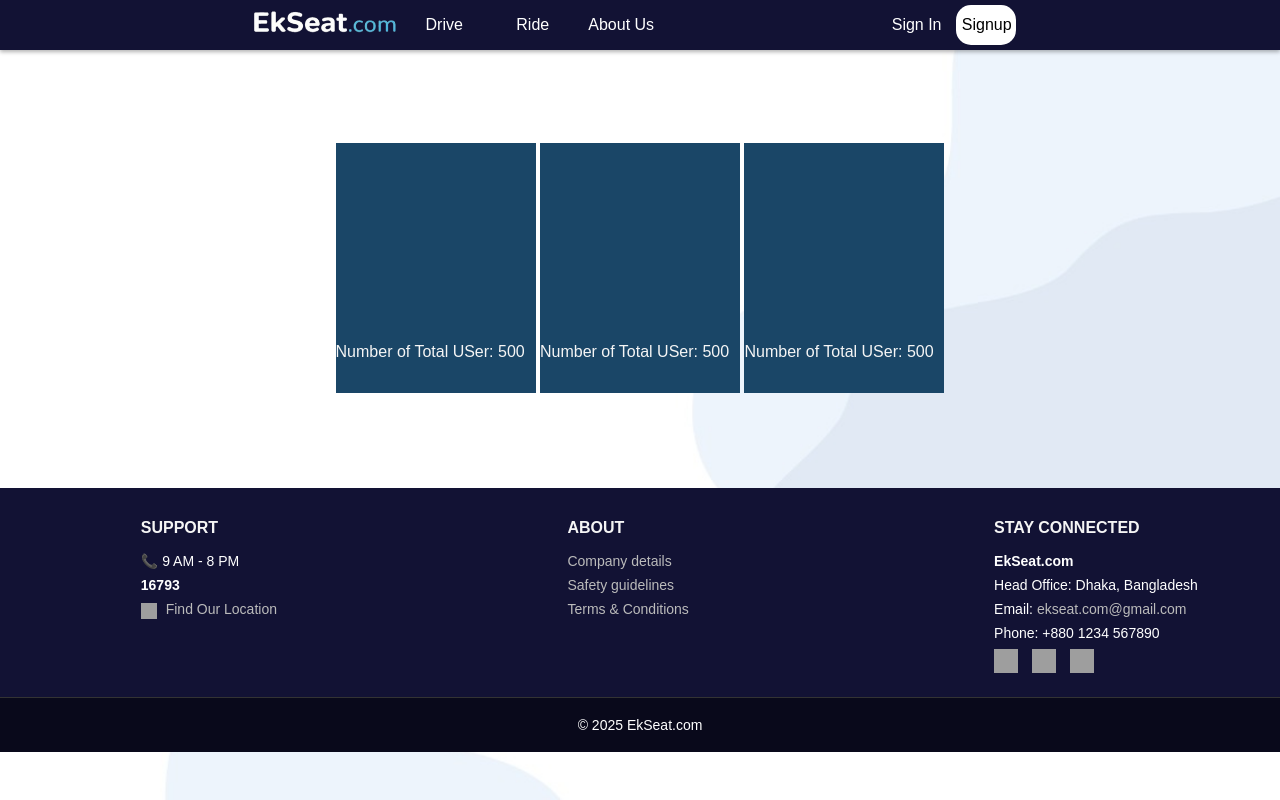
After one commit to sazzadkhan20/EkSeat.com---PHP-Project, a PHP site: page /adminDashboard.php in a window 1280 px wide. The commit adds this page. Run offline with PHP 8.4, Linux system fonts and the light colour scheme; grey boxes are pictures that could not be loaded.

Commit message:
added admin dahsboard header, footer and many important things

```diff
--- a/View/aboutUs.php
+++ b/View/aboutUs.php
@@ -33,7 +33,7 @@
         </section>
     </main>
 
-    <footer style="background-color: #34495e; color: #fff; padding: 20px; text-align: center; font-size: 14px;">
+    <footer>
         <?php include 'footer.html'; ?>
     </footer>
 </body>
--- /dev/null
+++ b/View/adminDashboard.php
@@ -0,0 +1,38 @@
+<!DOCTYPE html>
+<html lang="en">
+
+<head>
+  <meta charset="UTF-8">
+  <meta name="viewport" content="width=device-width, initial-scale=1.0">
+  <link rel="stylesheet" href="style.css" />
+  <title>Admin Dashboard</title>
+</head>
+
+<body>
+  <head>
+    <?php include_once 'admin_NavigationBar.html'; ?>
+  </head>
+
+  <main>
+    <div id="small_Board" >
+      Number of Total USer: 500
+    </div>
+
+    <div id="small_Board">
+      Number of Total USer: 500
+    </div>
+
+    <div  id="small_Board">
+      Number of Total USer: 500
+    </div>
+
+
+
+  </main>
+
+  <footer>
+    <?php include 'admin_Footer.html'; ?>
+  </footer>
+</body>
+
+</html>
--- /dev/null
+++ b/View/admin_Footer.html
@@ -0,0 +1,78 @@
+<!DOCTYPE html>
+<html lang="en">
+  <head>
+    <meta charset="UTF-8" />
+    <meta name="viewport" content="width=device-width, initial-scale=1.0" />
+    <title>EkSeat Footer</title>
+    <link rel="stylesheet" href="style.css" />
+  </head>
+  <body>
+    <footer style="background-color: rgb(18, 18, 52);">
+      <table class="footer-table" style="background-color: rgb(18, 18, 52);">
+        <tr>
+          <!-- Support -->
+          <td>
+            <h3>SUPPORT</h3>
+            <p>📞 9 AM - 8 PM</p>
+            <p><strong>16793</strong></p>
+            <p>
+              <a href="#">
+                <img
+                  src="https://cdn-icons-png.flaticon.com/512/684/684908.png"
+                  alt="Location"
+                  class="icon-small"
+                />
+                Find Our Location
+              </a>
+            </p>
+          </td>
+
+          <!-- About Us -->
+          <td>
+            <h3>ABOUT</h3>
+            <ul>
+              <li><a href="#">Company details</a></li>
+              <li><a href="safetyGuideline.php">Safety guidelines</a></li>
+              <li><a href="terms&condition.php">Terms & Conditions</a></li>
+            </ul>
+          </td>
+
+          <!-- Stay Connected -->
+          <td>
+            <h3>STAY CONNECTED</h3>
+            <p><strong>EkSeat.com</strong></p>
+            <p>Head Office: Dhaka, Bangladesh</p>
+            <p>
+              Email: <a href="mailto:info@ekseat.com">ekseat.com@gmail.com</a>
+            </p>
+            <p>Phone: +880 1234 567890</p>
+            <div class="social-links">
+              <a href="#"
+                ><img
+                  src="https://cdn-icons-png.flaticon.com/512/733/733547.png"
+                  alt="Facebook"
+                  class="social-icon"
+              /></a>
+              <a href="#"
+                ><img
+                  src="https://cdn-icons-png.flaticon.com/512/733/733579.png"
+                  alt="Twitter"
+                  class="social-icon"
+              /></a>
+              <a href="#"
+                ><img
+                  src="https://cdn-icons-png.flaticon.com/512/2111/2111463.png"
+                  alt="Instagram"
+                  class="social-icon"
+              /></a>
+            </div>
+          </td>
+        </tr>
+      </table>
+
+      <div class="footer-bottom" style="background-color: rgb(9, 9, 27);">
+        <p>&copy; 2025 EkSeat.com</p>
+      </div>
+    </footer>
+  </body>
+</html>
--- /dev/null
+++ b/View/admin_NavigationBar.html
@@ -0,0 +1,21 @@
+<header>
+    <div id="navbar" style=" background: rgb(18,18,52);">
+        <div>
+            <a href="adminDashboard.php" id="nav_link"><img src="Resources/shortlogo.png" alt="Main Logo" id="Nav_Logo" /></a>
+        </div>
+        <div id="navbar_TD"><a href="manage_Drive.php" id="nav_link">Drive</a></div>
+        <div id="navbar_TD"><a href="manage_Ride.php" id="nav_link">Ride</a></div>
+        <div id="navbar_TD">
+            <a href="aboutUs.php" id="nav_link">About Us</a>
+        </div>
+        <div id="navbar_TD" style="width: 80%; text-align: right">
+            <a href="signIn.php" id="nav_link">Sign In</a>
+        </div>
+        <div id="navbar_TD">
+            <a href="signUp.php" id="nav_link">
+                <button id="signup_btn">Signup</button></a>
+        </div>
+
+    </div>
+    </nav>
+</header>
--- a/View/style.css
+++ b/View/style.css
@@ -12,6 +12,7 @@ body {
   background-repeat: no-repeat;
   background-size: cover;
 }
+
 a {
   text-decoration: none;
   color: white;
@@ -32,6 +33,7 @@ a {
   flex-direction: column;
   align-items: center;
 }
+
 /* The Signup box */
 #signup {
   width: 250px;
@@ -46,6 +48,7 @@ a {
   flex-direction: column;
   align-items: center;
 }
+
 #register_User {
   width: 600px;
   height: 250px;
@@ -59,6 +62,7 @@ a {
   flex-direction: column;
   align-items: center;
 }
+
 #register_Driver {
   width: 600px;
   height: 400px;
@@ -72,11 +76,13 @@ a {
   flex-direction: column;
   align-items: center;
 }
+
 #double_input {
   display: flex;
   gap: 10px;
   width: 100%;
 }
+
 .box-logo {
   position: absolute;
   top: -25px;
@@ -89,6 +95,7 @@ a {
   object-fit: cover;
   border: 2px solid white;
 }
+
 .input-box {
   width: 100%;
   padding: 12px 15px;
@@ -111,7 +118,7 @@ a {
 }
 
 .forgetPassword {
- width: 250px;
+  width: 250px;
   height: 250px;
   padding: 60px 30px 15px 30px;
   margin: 150px 0px;
@@ -123,6 +130,7 @@ a {
   flex-direction: column;
   align-items: center;
 }
+
 .forgetPassword:hover {
   text-decoration: underline;
 }
@@ -138,22 +146,25 @@ a {
   box-shadow: 0 2px 4px rgba(0, 0, 0, 0.3);
   display: flex;
   align-items: center;
-  padding: 0 100px 0 200px;
+  padding: 0 250px 0 250px;
   box-sizing: border-box;
   position: fixed;
   top: 0;
   left: 0;
   z-index: 1000;
 }
+
 #Nav_Logo {
   width: 150px;
   height: 24.75px;
 }
+
 #navbar_TD {
   color: white;
   text-align: center;
-  width: 100px;
+  width: 200px;
 }
+
 #signup_btn {
   height: 40px;
   width: 60px;
@@ -162,6 +173,8 @@ a {
   background-color: white;
   font-size: 16px;
 }
+
+
 #userButton,
 #driverButton {
   width: 100px;
@@ -170,6 +183,9 @@ a {
   border: none;
   position: relative;
 }
+
+
+
 
 
 /* ===== Footer ===== */
@@ -260,6 +276,7 @@ footer {
 
 /* ===== Responsive Design ===== */
 @media (max-width: 768px) {
+
   .footer-table,
   .footer-table tbody,
   .footer-table tr,
@@ -286,7 +303,7 @@ footer {
   margin-inline: auto;
   position: relative;
   overflow: hidden;
-  box-shadow: 0 4px 10px rgba(0,0,0,0.2);
+  box-shadow: 0 4px 10px rgba(0, 0, 0, 0.2);
 }
 
 
@@ -312,7 +329,7 @@ footer {
   bottom: 16px;
   left: 50%;
   transform: translateX(-50%);
-  background: rgba(0,0,0,0.5);
+  background: rgba(0, 0, 0, 0.5);
   border-radius: 5px;
   max-width: calc(100% - 32px);
   text-align: center;
@@ -330,7 +347,7 @@ footer {
   align-items: center;
   gap: 8px;
   padding: 6px 8px;
-  background: rgba(0,0,0,0.25);
+  background: rgba(0, 0, 0, 0.25);
   border-radius: 999px;
   max-width: calc(100% - 24px);
 }
@@ -346,9 +363,30 @@ footer {
   transition: background-color 0.3s ease;
   flex: 0 0 auto;
 }
-.dot.active { background-color: #676565; }
+
+.dot.active {
+  background-color: #676565;
+}
 
 .dot:focus {
   outline: 2px solid #fff;
   outline-offset: 2px;
 }
+
+#small_Board{
+  padding-top: 200px;
+  background-color: #1a4667;
+  color:#f5f5f5;
+  height: 50px;
+  width: 200px;
+  display:inline-block
+}
+
+#big_Board{
+  padding-top: 300px;
+  background-color: #1a4667;
+  color:#f5f5f5;
+  height: 450px;
+  width: 600px;
+  display:inline-block
+}
```
Also changed, not shown: View/nevigationBar.html (+20 -29 lines).
